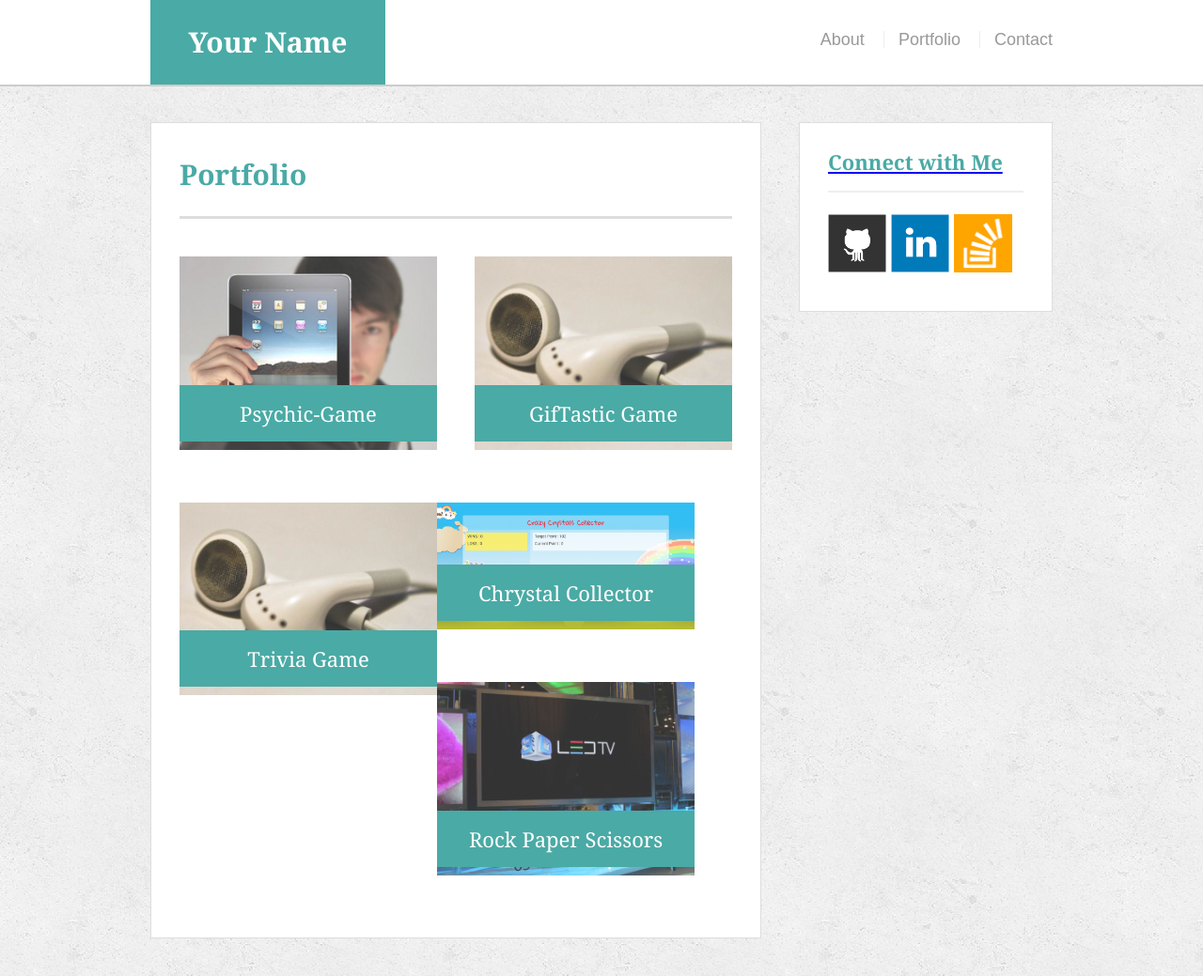
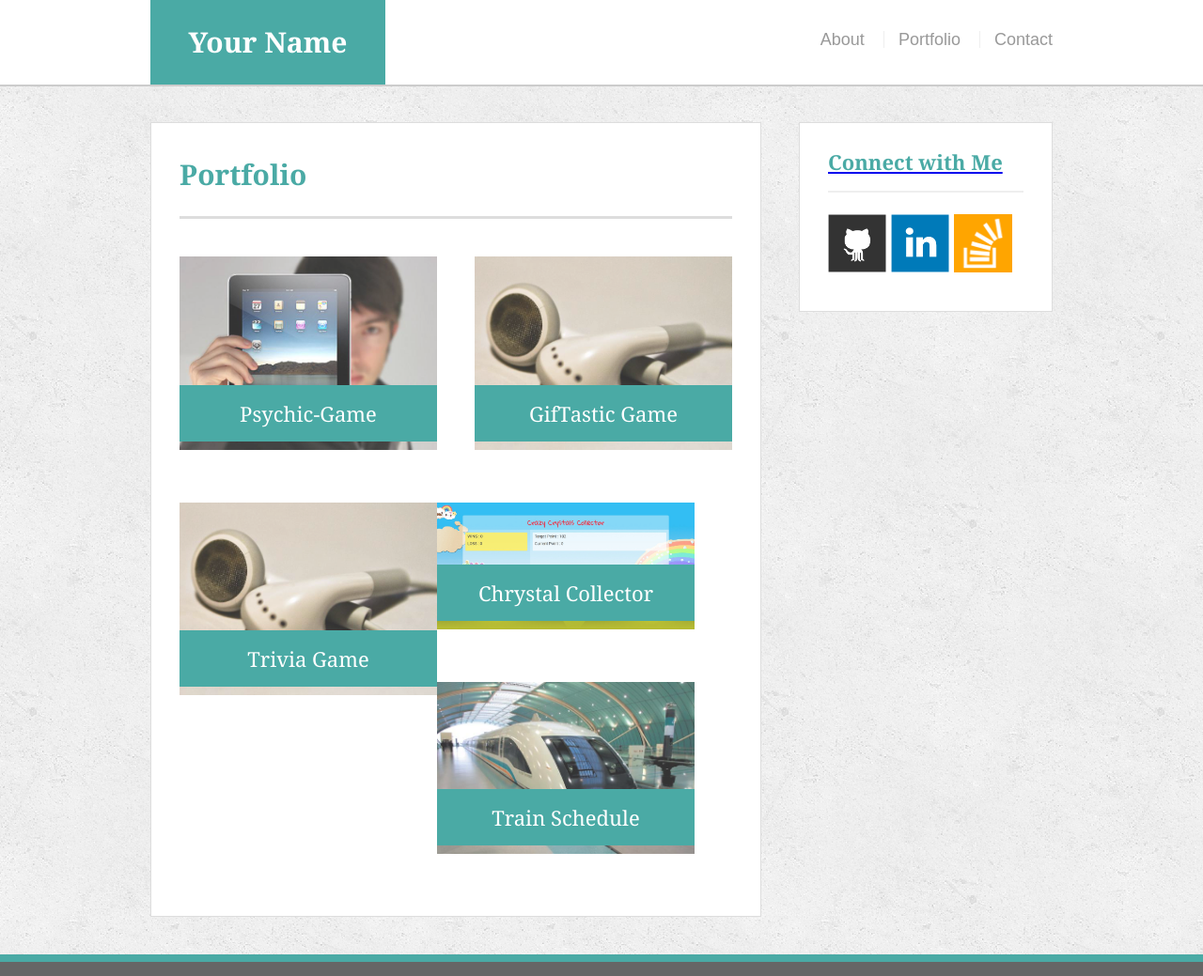
Before and after one commit to alinaeem4321/Portfolio-during-SMU, a plain HTML site: page Portfoilio.html in a window 1280 px wide. Shown: the top 1039 px of the page at 94% size. Drawn offline with Linux system fonts and the light colour scheme.

Commit message:
I updated my portfolio with Train Schedule

```diff
--- a/Portfoilio.html
+++ b/Portfoilio.html
@@ -48,9 +48,9 @@
                     <!-- ===================================================================================      -->
             </div>
             <div class="work">
-        <img src="assets/images/technics-q-c-640-480-9.jpg" alt="Rock Paper Scissors">
+                <a href="https://alinaeem4321.github.io/Trian-Schedule/"><img src="assets/images/train2.jpg" alt="Trian Image">
 
-        <h3>Rock Paper Scissors</h3>
+                    <h3>Train Schedule</h3>
             </div>
 
         </section>
```
Also changed, not shown: assets/images/train2.jpg (added). Lines whose indentation alone changed are shown as unchanged.
